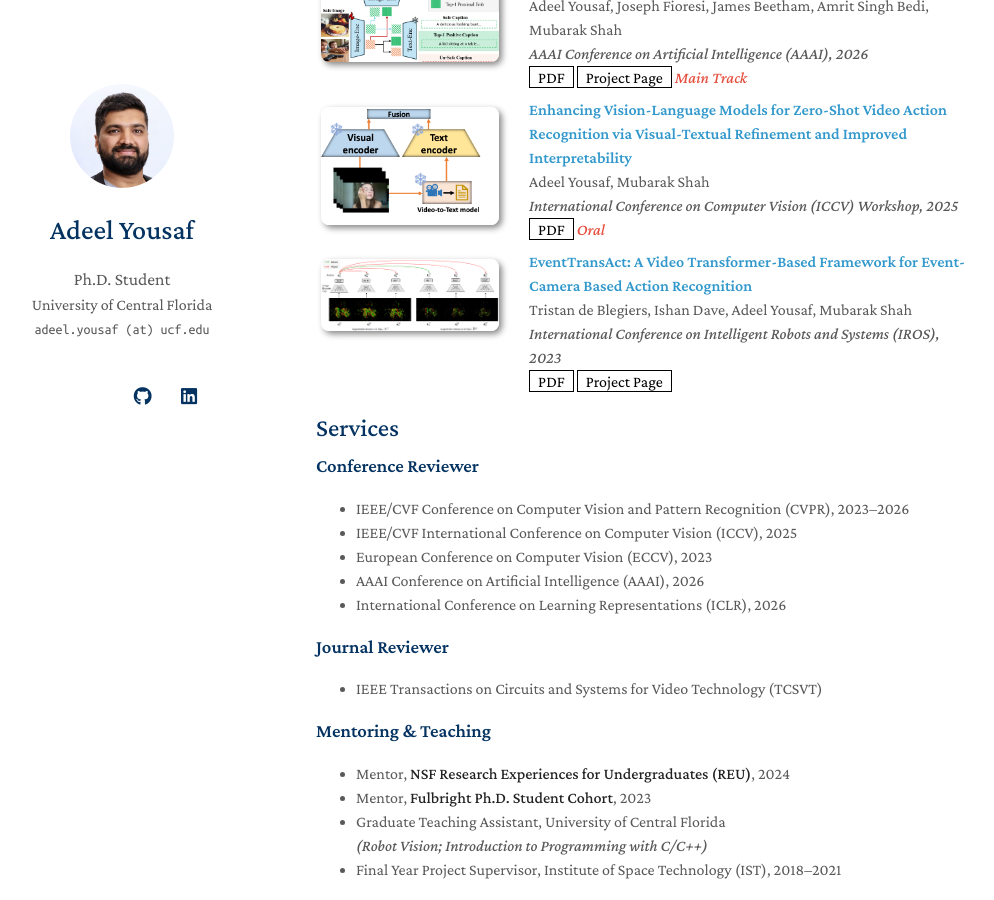
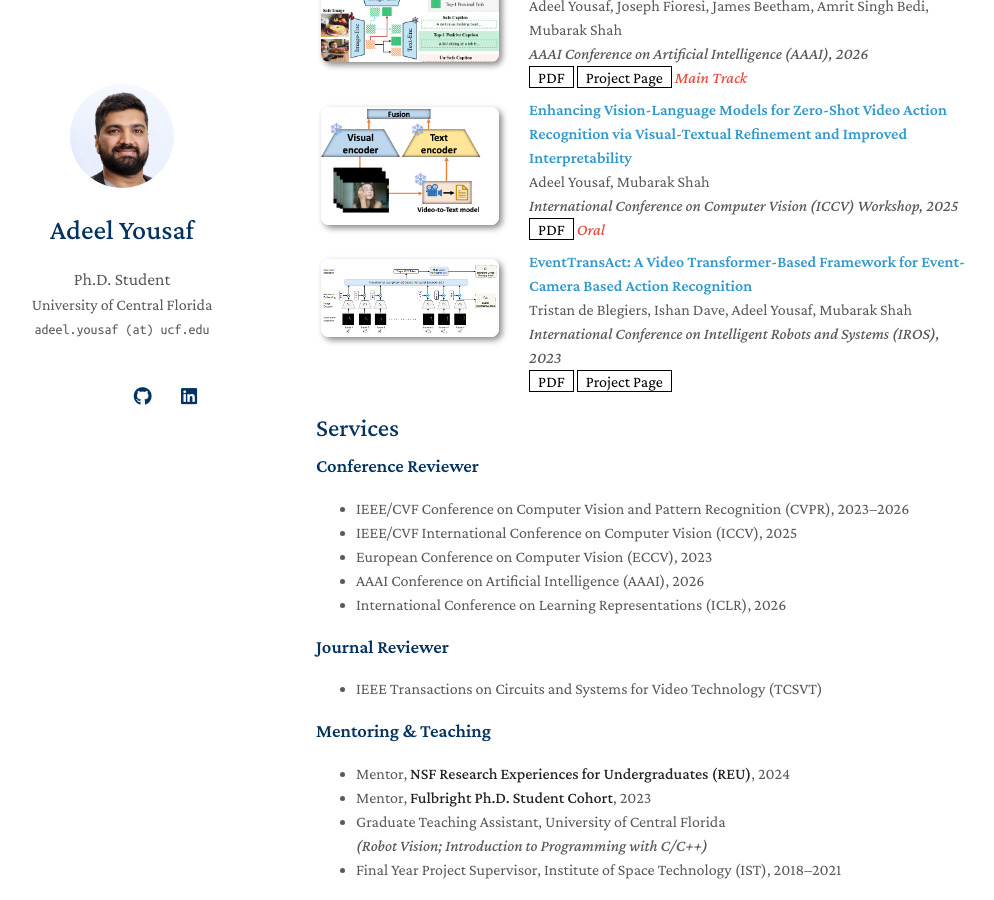
Before and after one commit to Adeelyousaf/Adeelyousaf.github.io, a Jekyll site: the page built from index.md, in a window 1280 px wide and 900 px high, scrolled down 853 px. Shown: the whole window, without its empty margins (154-1148 px from the left). Built offline with Jekyll 4.4.1, drawn with Linux system fonts in a browser that asks for light colours; a style sheet for code colours, icons or effects is not loaded; our own code applies the rules of GitHub Pages for plain Markdown files.

Commit message:
Update publication image for EventTransAct paper

```diff
--- a/_data/publications.yml
+++ b/_data/publications.yml
@@ -22,6 +22,6 @@ main:
     authors: "Tristan de Blegiers, Ishan Dave, Adeel Yousaf, Mubarak Shah"
     conference: "International Conference on Intelligent Robots and Systems (IROS), 2023"
     conference_short: "IROS"
-    image: "assets/img/irostransact.png"
+    image: "assets/img/iros_v2.png"
     pdf: "https://ieeexplore.ieee.org/abstract/document/10341740"
     page: "https://tristandb8.github.io/EventTransAct_webpage/"
```
